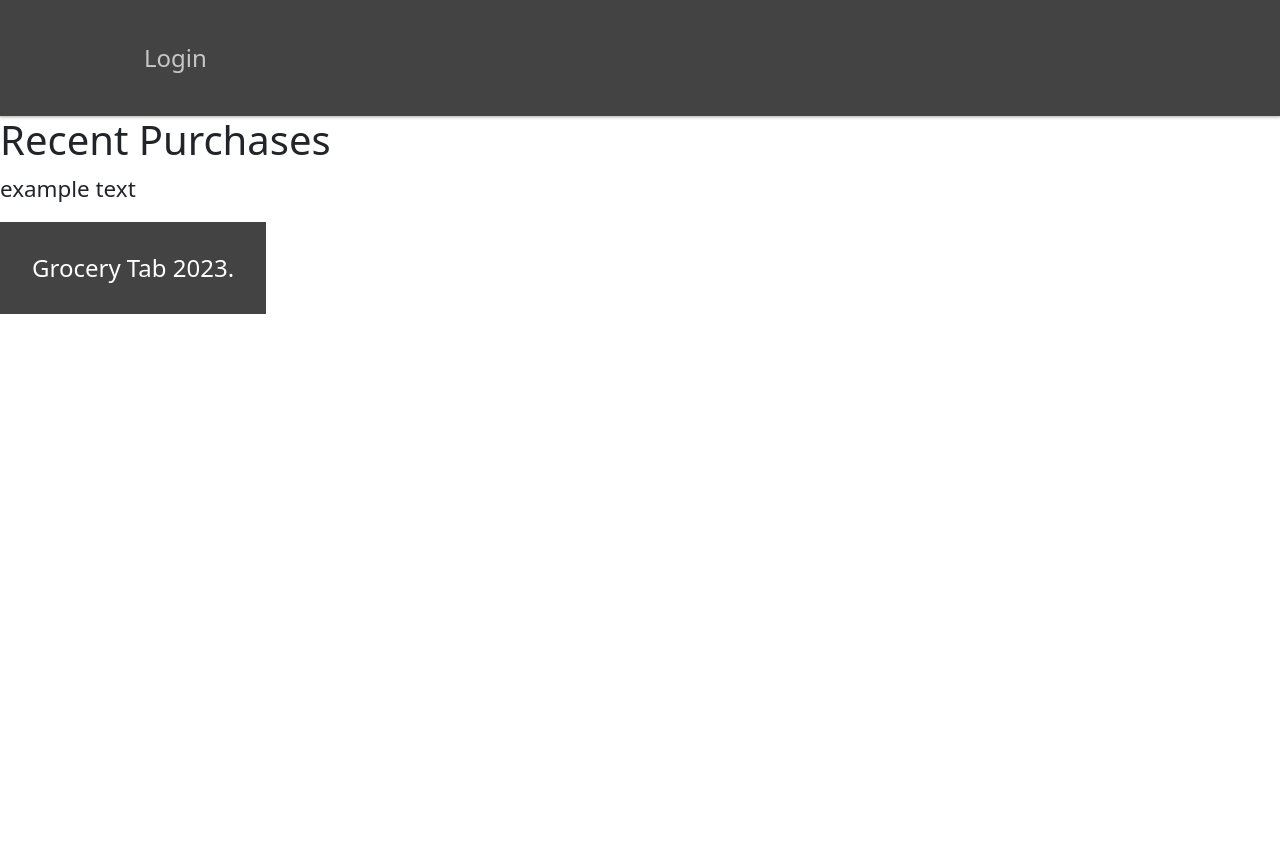
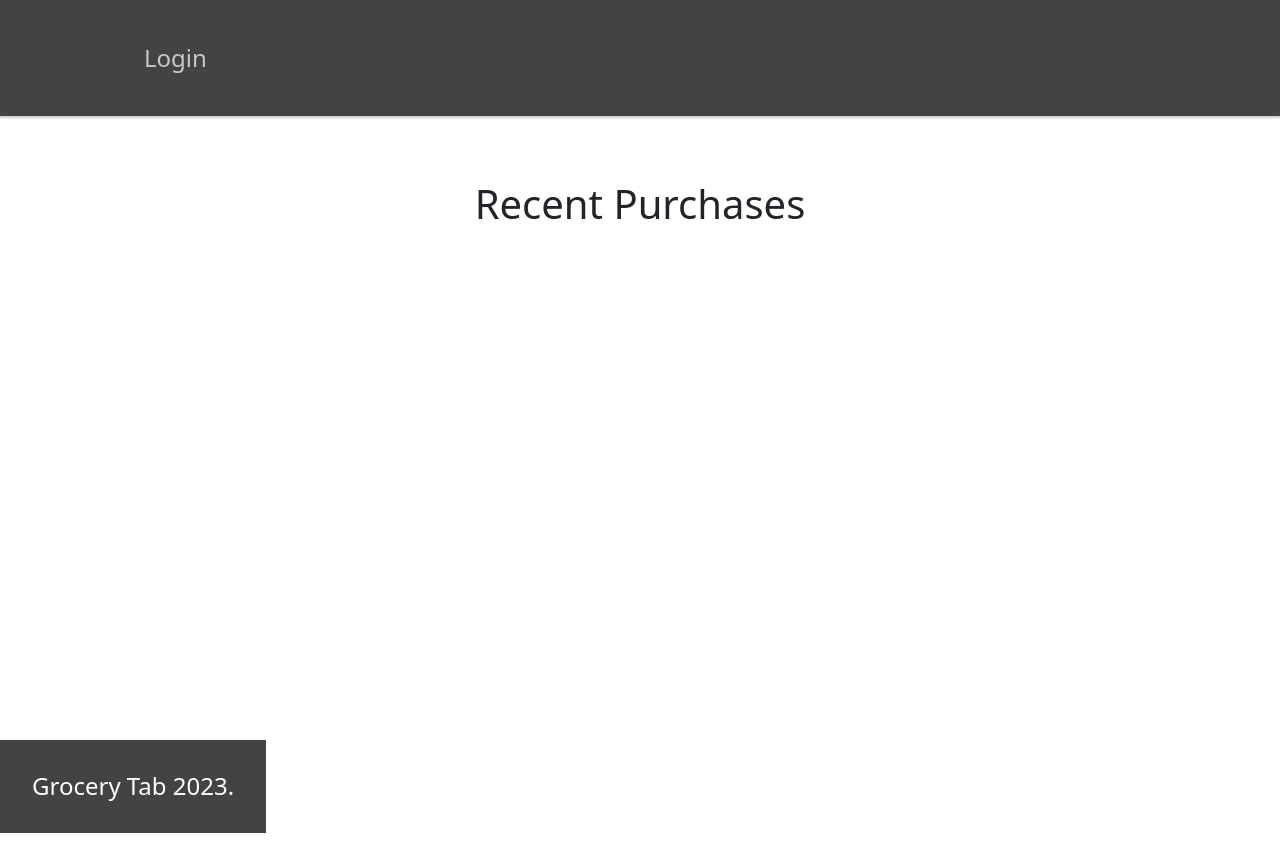
Before and after one commit to brycehadl/Grocery_Tab, a React (Vite) app in the folder client/: page /recent-purchases in a window 1280 px wide. Before the commit the page ends 800 px from the top, so only its background shows below. Built offline with nearby package versions, Linux system fonts and the light colour scheme.

Commit message:
added title to html, made recent purchases look nicer

```diff
--- a/client/index.html
+++ b/client/index.html
@@ -4,7 +4,7 @@
 <head>
   <meta charset="UTF-8" />
   <meta name="viewport" content="width=device-width, initial-scale=1.0" />
-  <title>Test App</title>
+  <title>Grocery Tab</title>
 </head>
 
 <body>
--- a/client/src/pages/Recent_Purchases/index.jsx
+++ b/client/src/pages/Recent_Purchases/index.jsx
@@ -1,13 +1,12 @@
 import './style.scss';
 
 export default function RecentPurchases() {
+
+
+
   return (
     <div id="recent-purchases-page">
       <h1>Recent Purchases</h1>
-
-      <p>
-        example text
-      </p>
     </div>
   );
 };
--- a/client/src/pages/Recent_Purchases/style.scss
+++ b/client/src/pages/Recent_Purchases/style.scss
@@ -1,11 +1,11 @@
-#home-page {
+#recent-purchases-page {
     height: 70vh;
-
-#recent-purchases-page {
 
     h1 {
         margin: 4rem auto;
         text-align: center;
+        display: flex;
+        justify-content: center;
     }
 
     p {
@@ -14,5 +14,7 @@
         font-size: 1.3rem;
         line-height: 180%;
         margin: 2rem auto;
+        display: flex;
+        justify-content: center;
     }
-}}
+}
```
